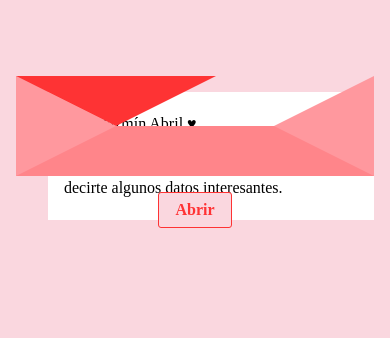
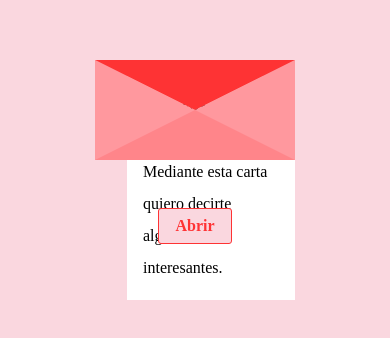
Before and after one commit to CarlosML22/web-proyecto, a plain HTML site: page index.html in a window 390 px wide. Shown: the part 286-624 px from the top of the page. Drawn offline with Linux system fonts and the light colour scheme.

Commit message:
Update style.css

```diff
--- a/style.css
+++ b/style.css
@@ -391,14 +391,6 @@ main {
     padding: 1rem;
   }
 
-  main {
-    gap: 1rem;
-  }
-
-  .container-letter {
-    width: 100%;
-  }
-
   .cover {
     border-left: 100px solid transparent;
     border-right: 100px solid transparent;
```
